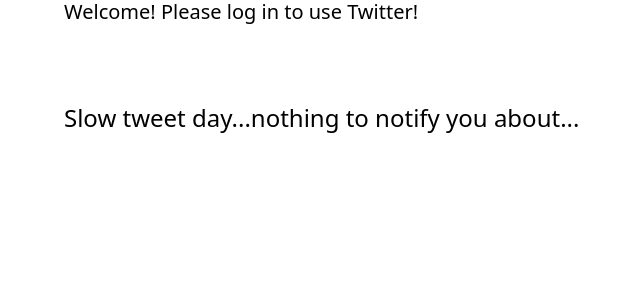
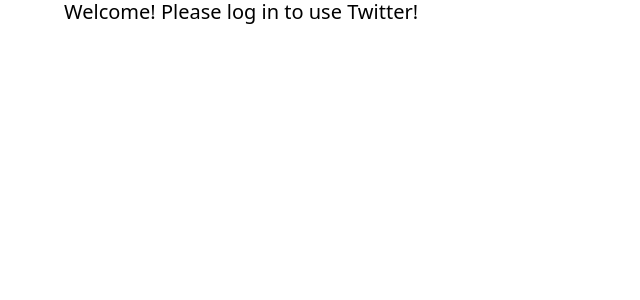
Before and after one commit to BethanyFolino/TwitterClone, a Django app: template templates/notification.html in a window 1280 px wide. Shown: the top 300 px of the page, without its empty margins (18-658 px from the left). Run offline with Django 3.2, Linux system fonts and the light colour scheme; the template is opened without the code that fills it: most values are stand-ins (such as "Sample title", 1, 10 or a date in 2020); data that the repository does not hold is empty.

Commit message:
Tried again with notifications but was unable to make them go away

```diff
--- a/notification/views.py
+++ b/notification/views.py
@@ -9,6 +9,5 @@
 
 # Create your views here.
 def notification_view(request):
-    notifications = Notification.objects.all()
-    # do something here to get notifications to go away once viewed
+    notifications = Notification.objects.all().order_by('-id')
     return render(request, 'notification.html', {'notifications': notifications})
--- a/templates/notification.html
+++ b/templates/notification.html
@@ -2,7 +2,7 @@
 <link rel="stylesheet" href="/static/css/style.css">
 <br>
 {% for notification in notifications %}
-{% if notification.user_to_notify == request.user %}
+{% if notification.user_to_notify == request.user and notification.new == True %}
 <div class='card' style='width: 18rem'>
     <div class='card-body'>
         <h4 class='card-title'>{{notification.user_to_notify}}</h4>
@@ -10,8 +10,6 @@
         <h4 class='card-title'>{{notification.new}}</h4>
     </div>
 </div>
-{% elif request.user != notification.user_to_notify %}
-<h4>Slow tweet day...nothing to notify you about...</h4>
 {% endif %}
 {% endfor %}
 {% endblock %}
```
